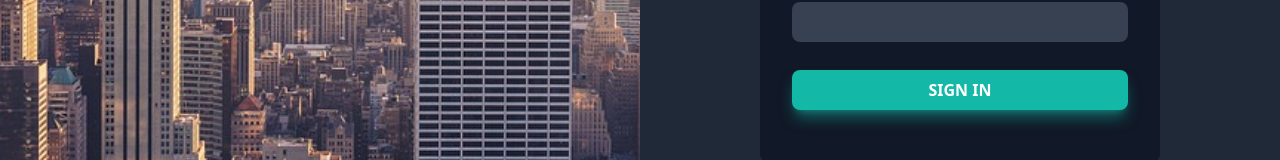
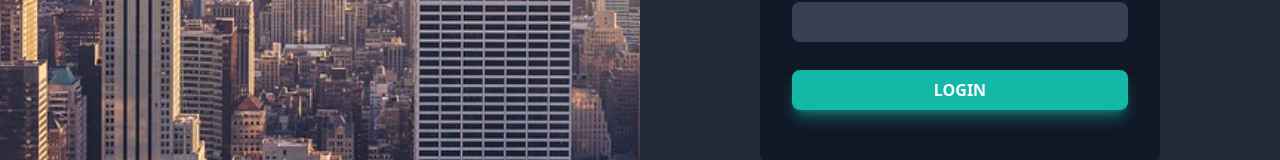
Before and after one commit to PramudyaReynaldi/fsw-mock-test-binar, a React (Vite) app: page / in a window 1280 px wide. Shown: the part 430-590 px from the top of the page. Built offline with nearby package versions, Linux system fonts and the light colour scheme.

Commit message:
Change button text

```diff
--- a/src/pages/LoginPage.jsx
+++ b/src/pages/LoginPage.jsx
@@ -11,6 +11,7 @@ const LoginPage = () => {
     e.preventDefault();
     if (number.length === 4 && name.trim() !== "") {
       localStorage.setItem("isLoggedIn", "true");
+      localStorage.setItem('name', `${name}`)
       alert(`Welcome ${name}`);
       navigateTo("/todos");
     } else {
@@ -57,7 +58,7 @@ const LoginPage = () => {
               type="submit"
               onClick={handleLogin}
             >
-              SIGN IN
+              LOGIN
             </button>
           </div>
         </div>
```
